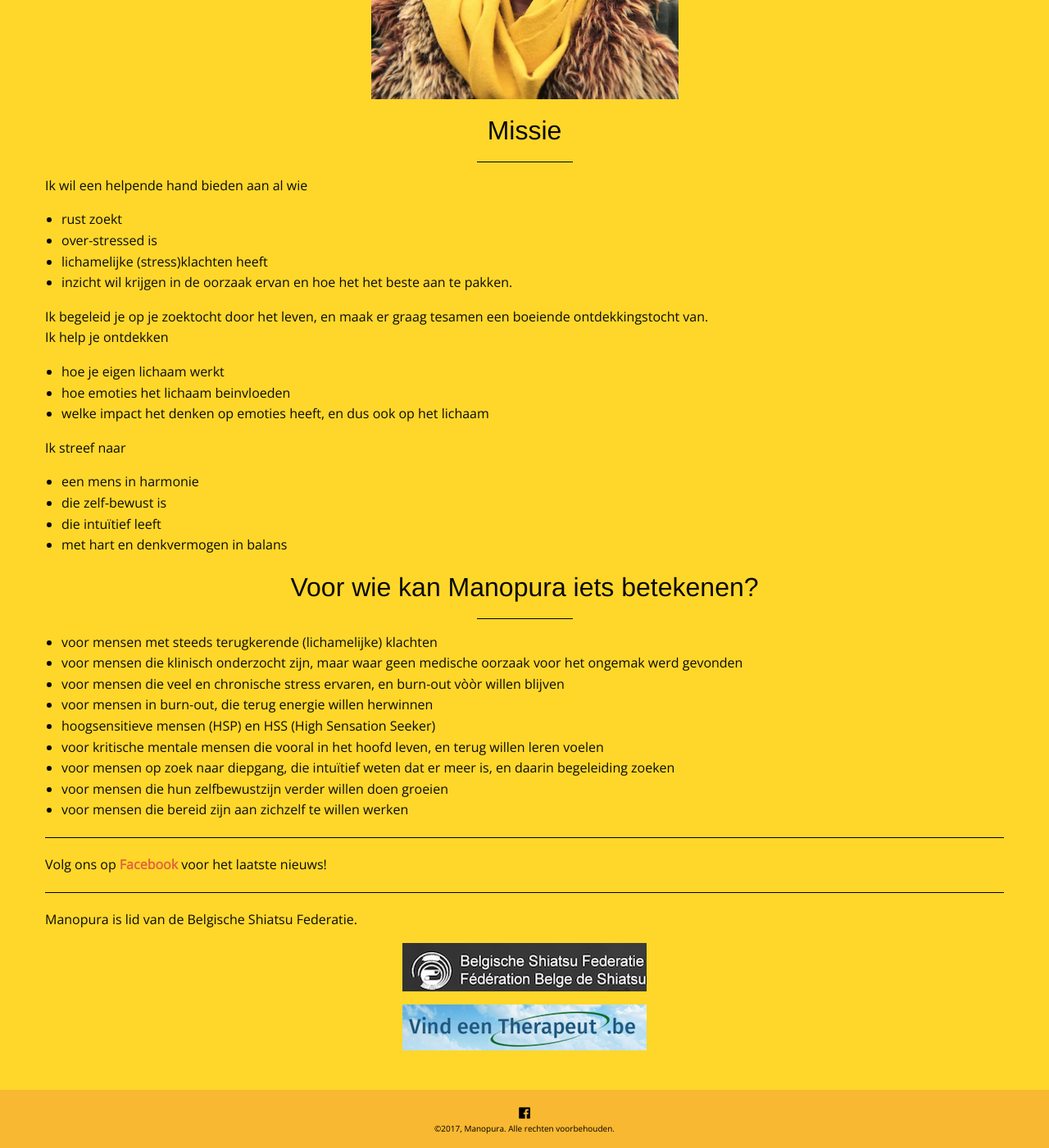
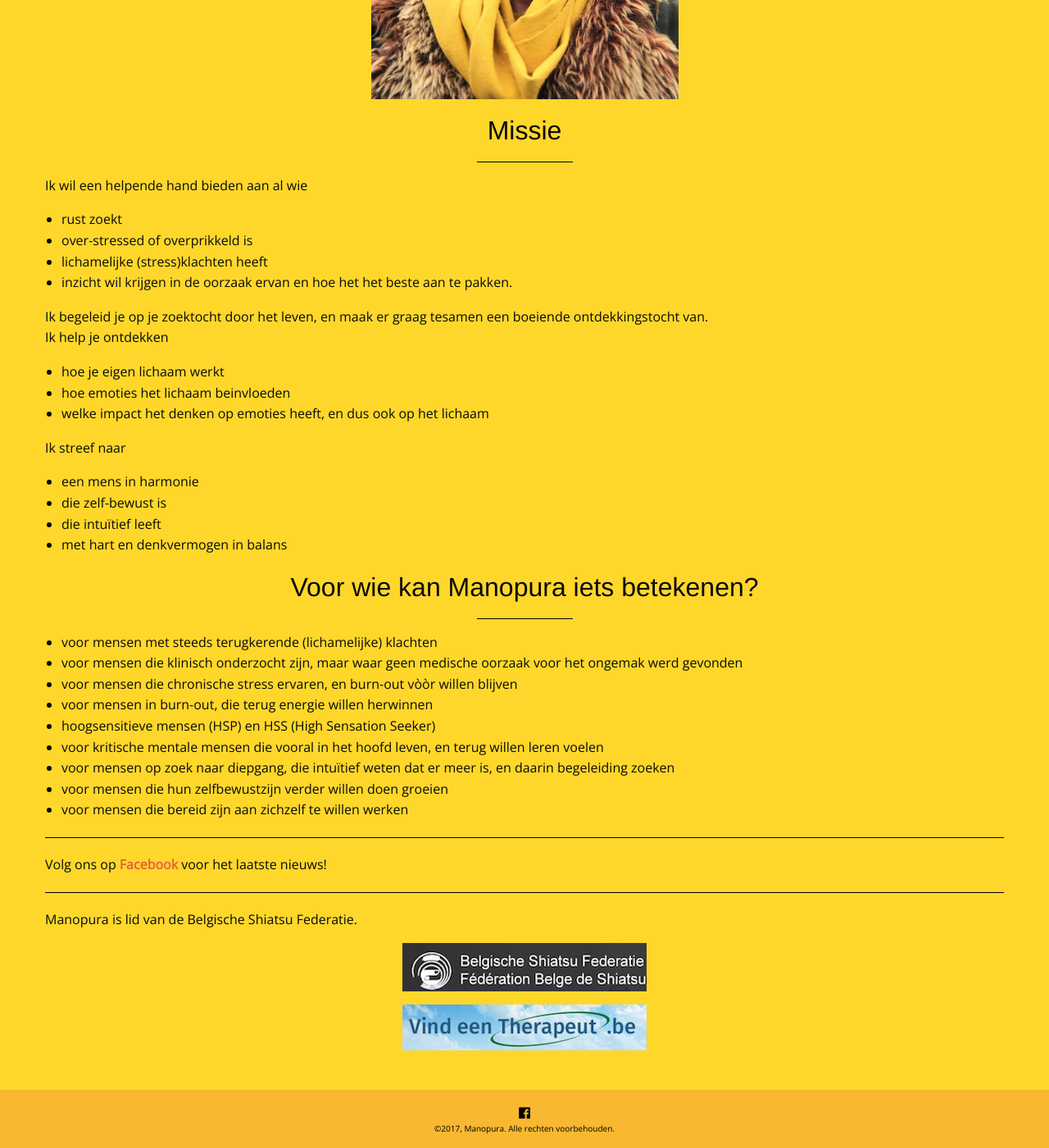
Before and after one commit to manopura/manopura.github.io, a Jekyll site: the page built from index.md, in a window 1280 px wide and 1400 px high, scrolled down 1603 px. Shown: the whole window at 82% size. Built offline with Jekyll 4.4.1, drawn with Linux system fonts in a browser that asks for light colours; nearby versions of some CDN libraries.

Commit message:
Update index.md

```diff
--- a/index.md
+++ b/index.md
@@ -40,7 +40,7 @@ Mijn grote voordeel is dat ik logisch - analytisch sterk ben, als hoogsensitief
 
 Ik wil een helpende hand bieden aan al wie
 + rust zoekt
-+ over-stressed is
++ over-stressed of overprikkeld is
 + lichamelijke (stress)klachten heeft
 + inzicht wil krijgen in de oorzaak ervan en hoe het het beste aan te pakken.
 
@@ -63,7 +63,7 @@ Ik streef naar
 
 + voor mensen met steeds terugkerende (lichamelijke) klachten
 + voor mensen die klinisch onderzocht zijn, maar waar geen medische oorzaak voor het ongemak werd gevonden
-+ voor mensen die veel en chronische stress ervaren, en burn-out vòòr willen blijven
++ voor mensen die chronische stress ervaren, en burn-out vòòr willen blijven
 + voor mensen in burn-out, die terug energie willen herwinnen
 + hoogsensitieve mensen (HSP) en HSS (High Sensation Seeker)
 + voor kritische mentale mensen die vooral in het hoofd leven, en terug willen leren voelen
```
